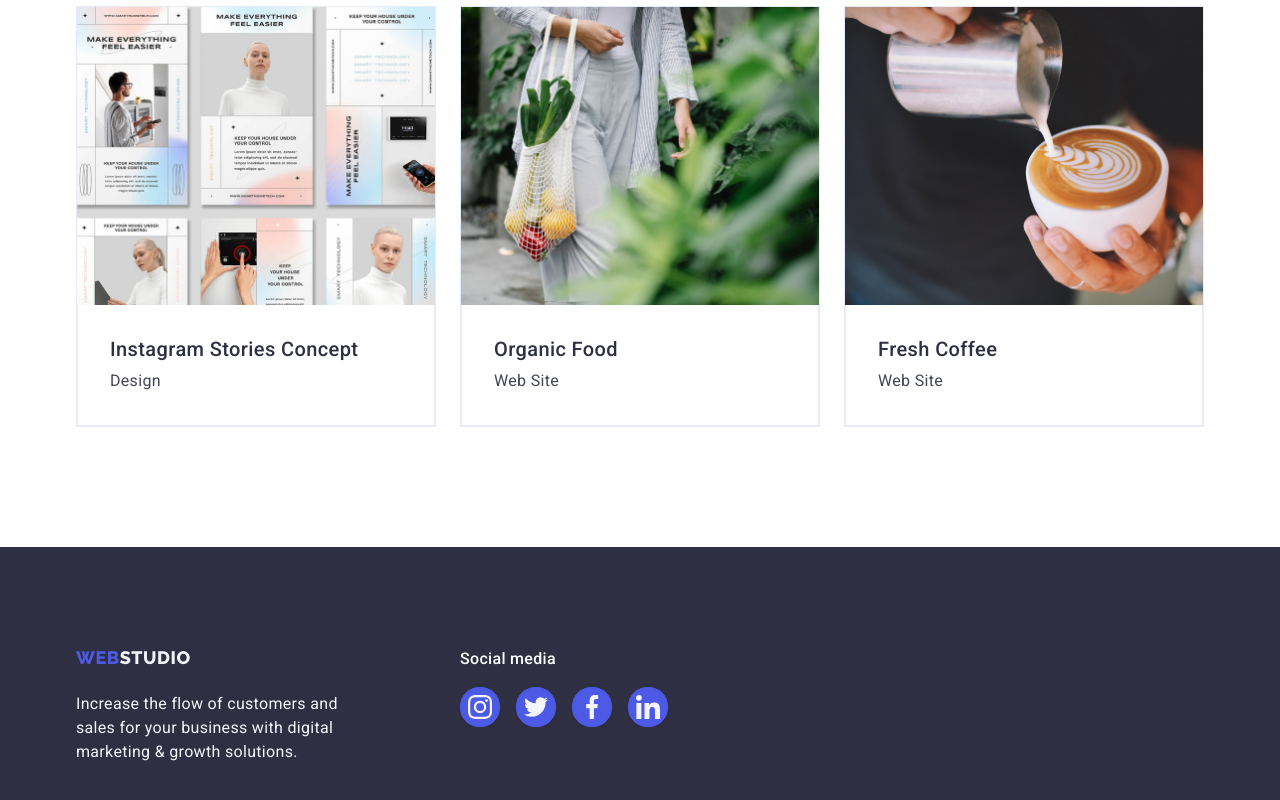
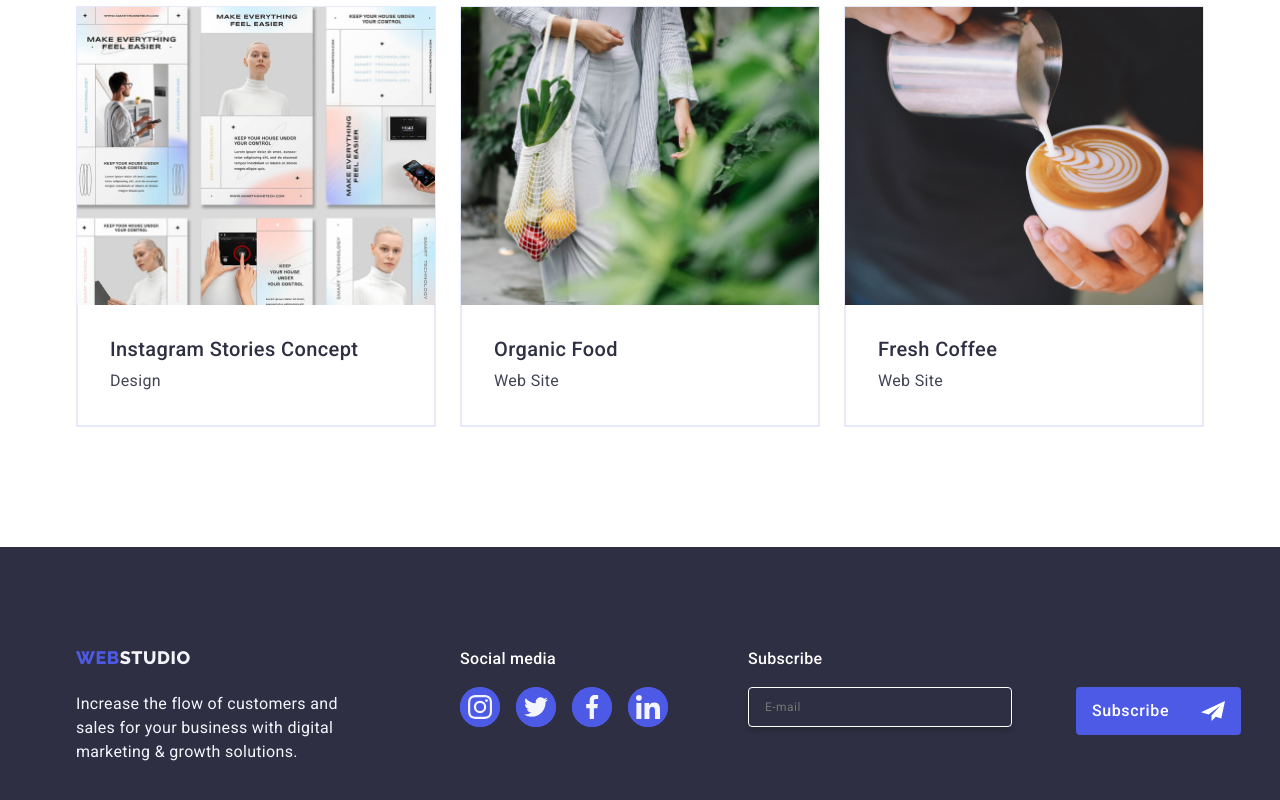
Before and after one commit to Lulia131313/goit-markup-hw-05, a plain HTML site: page portfolio.html in a window 1280 px wide. Shown: the part 1224-2024 px from the top of the page. Drawn offline with nearby package versions, Linux system fonts and the light colour scheme.

Commit message:
update five

```diff
--- a/css/style.css
+++ b/css/style.css
@@ -510,17 +510,10 @@ img {
 .placeholder {
   color: var(--wigth-color);
 }
-.footer-form-input {
-  width: 100%;
-  padding: 8px 16px;
-  color: var(--WHITE, #fff);
-  font-size: 12px;
-  line-height: 1.5;
-  letter-spacing: 0.48px;
-}
+
 .btn-footer {
   display: inline-flex;
-  padding: 8px 24px;
+  padding: 24px 8px;
   justify-content: center;
   align-items: center;
   gap: 16px;
@@ -540,6 +533,7 @@ img {
   margin-left: 16px;
 }
 .footer-btn-icon {
+  margin-left: 16px;
   width: 24px;
   height: 24px;
   fill: var(--wigth-color);
@@ -679,7 +673,7 @@ img {
   width: 100%;
   height: 120px;
   padding: 8px 16px;
-  color: rgba(46, 47, 66, 0.4);
+  color: var(--primery-text-color);
   border-radius: 4px;
   border: 1px solid var(--NAVY-BLUE-modal, rgba(46, 47, 66, 0.4));
   outline: transparent;
--- a/portfolio.html
+++ b/portfolio.html
@@ -363,6 +363,27 @@
             </li>
           </ul>
         </div>
+        <div class="footer-form-div">
+          <p class="subscribe">Subscribe</p>
+          <form class="footer-form" name="subscribe-form">
+            <label class="footer-label" for="email-footer">
+              <input
+                class="footer-form-input"
+                type="email"
+                name="email-footer"
+                id="email-footer"
+                placeholder="E-mail"
+                required
+                minlength="7"
+            /></label>
+            <button class="btn-footer" type="submit">
+              Subscribe
+              <svg class="footer-btn-icon" width="24" height="24">
+                <use href="./images/icons.svg#icon-Frame"></use>
+              </svg>
+            </button>
+          </form>
+        </div>
       </div>
     </footer>
   </body>
```
Also changed, not shown: index.html (+1 -2 lines).
